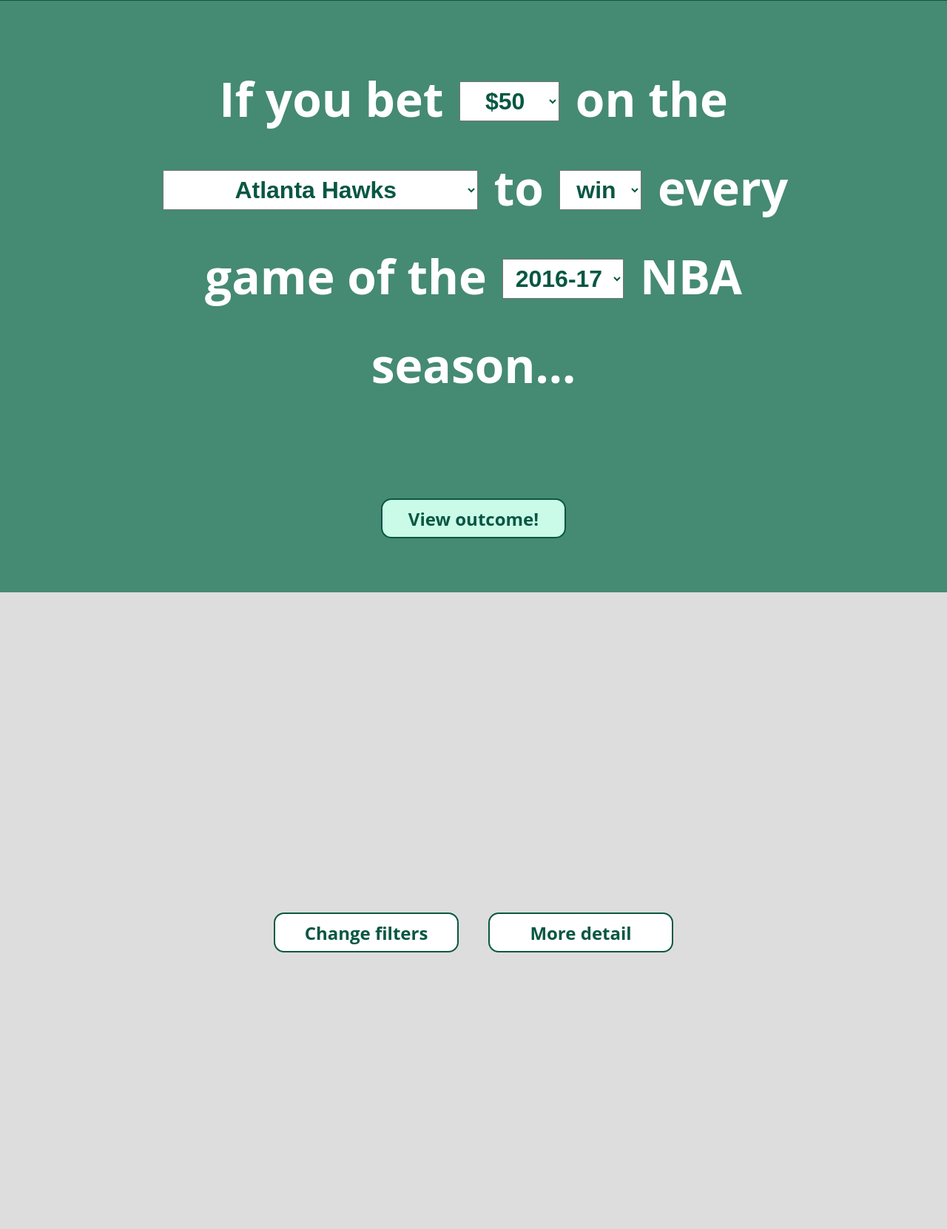
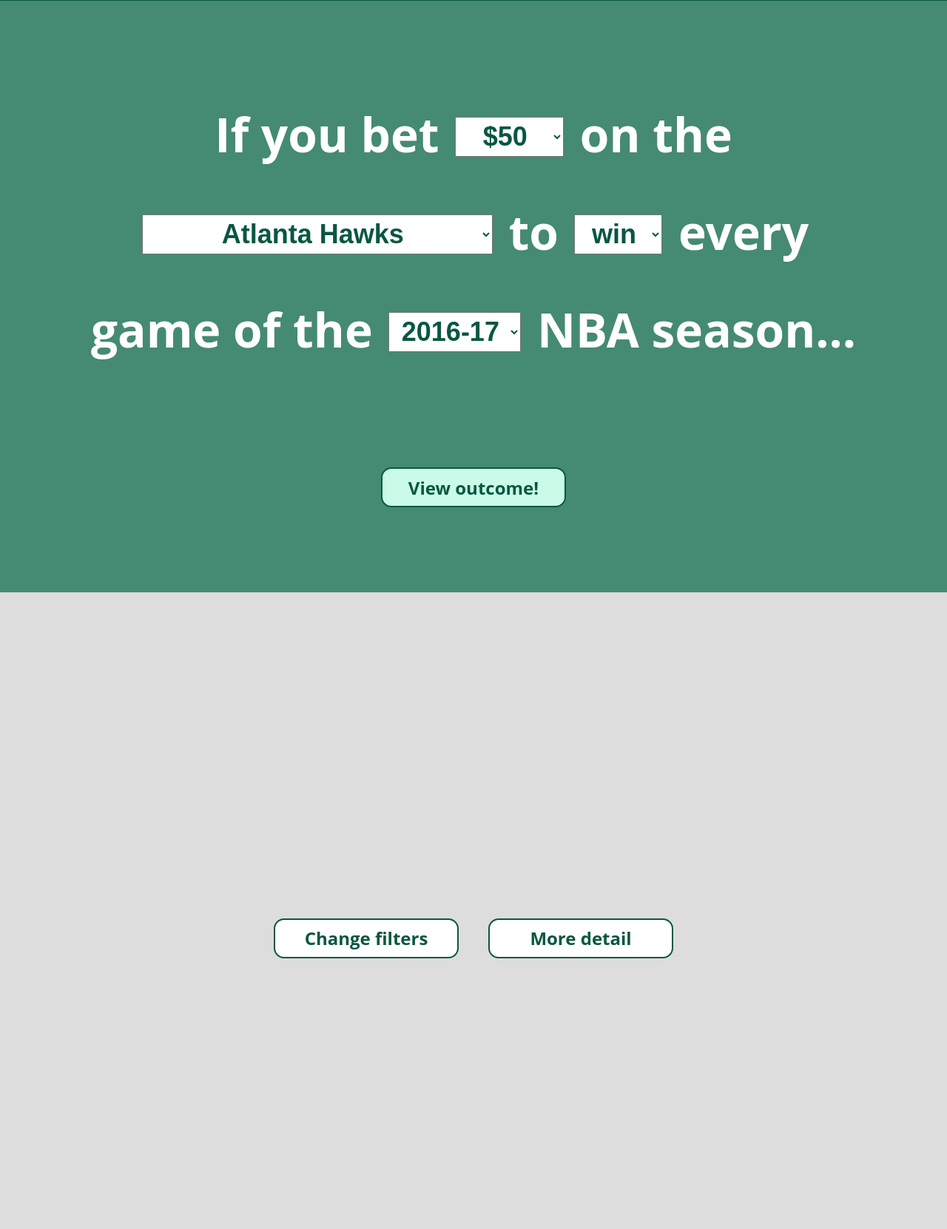
Before and after one commit to nikhilNathwani/Moneyline, a Flask app: page / in a window 1280 px wide. Shown: the part 799-2461 px from the top of the page at 74% size. Run offline with Flask 2, Linux system fonts and the light colour scheme.

Commit message:
Increased font sizes and improved visual consistency across filter page and summary page

```diff
--- a/static/css/filter-page.css
+++ b/static/css/filter-page.css
@@ -15,13 +15,13 @@ div#filter-page {
 /* ~~~~~~~~~~ FILTER AREA ~~~~~~~~~~ */
 
 div#filter-page > div#filter-area {
-    max-width: 1000px;
+    max-width: 1050px;
     min-width: 700px;
     text-align: center;
     color: white;
     font-size: 64px;
     font-weight: bold;
-    line-height: 120px;
+    line-height: 132px;
 }
 
 div#filter-page > div#filter-area > div#filter-paragraph > select {
@@ -29,8 +29,8 @@ div#filter-page > div#filter-area > div#filter-paragraph > select {
     margin: 0 5px;
     padding: 0 12px;
     position: relative;
-    bottom: 10px;
-    font-size: 32px;
+    bottom: 9px;
+    font-size: 36px;
     font-weight: bold;
     color: #085742;
     text-align: center;
--- a/static/css/summary-page.css
+++ b/static/css/summary-page.css
@@ -7,7 +7,7 @@ div#summary-page {
     flex-flow: column nowrap;
     justify-content: center;
     align-items: center;
-    row-gap: 120px;
+    row-gap: 135px;
 }
 
 
@@ -20,17 +20,17 @@ div#summary-page > div#total-profit-div {
     justify-content: center;
     align-items: center;
     text-align: center;
-    row-gap: 40px;
+    row-gap: 60px;
 }
 
 div#summary-page > div#total-profit-div > span {
-    font-size: 48px;
+    font-size: 64px;
     font-weight: bold;
     color: #085742;
 }
 
 div#summary-page > div#total-profit-div > span#result-text {
-    font-size: 72px;
+    font-size: 96px;
     font-weight: bold;
 }
 
```
